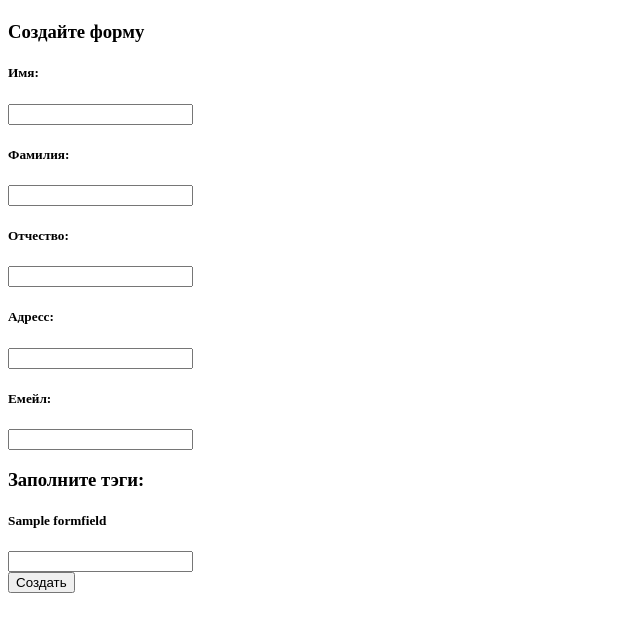
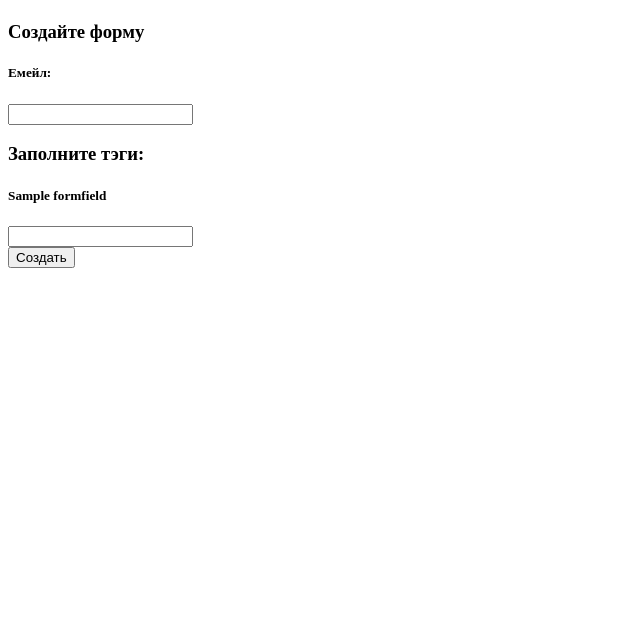
Before and after one commit to mamasitta/test_form_doc, a Django app: template form/templates/form/user_application.html in a window 1280 px wide. Shown: the part 26-658 px from the top of the page, without its empty margins (0-640 px from the left). Run offline with Django 3.2, Linux system fonts and the light colour scheme; the template is opened without the code that fills it: values that come from a table or form of the project are taken from there, others are empty; tables that the repository leaves empty hold one stand-in row (values such as "Sample post"); some libraries are stand-ins or nearby versions.

Commit message:
remove user registration

```diff
--- a/form/templates/form/user_application.html
+++ b/form/templates/form/user_application.html
@@ -7,22 +7,7 @@
 
     <form method="post">
         {% csrf_token %}
-        <div>
-        <h5>Имя:</h5>
-        <input type="text" name="first_name" >
-    </div>
-    <div>
-        <h5>Фамилия:</h5>
-        <input type="text" name="last_name" >
-    </div>
-    <div>
-        <h5>Отчество:</h5>
-        <input type="text" name="fathers_name" >
-    </div>
-    <div>
-        <h5>Адресс:</h5>
-        <input type="text" name="address" >
-    </div>
+
     <div>
         <h5>Емейл:</h5>
         <input type="text" name="email" >
```
